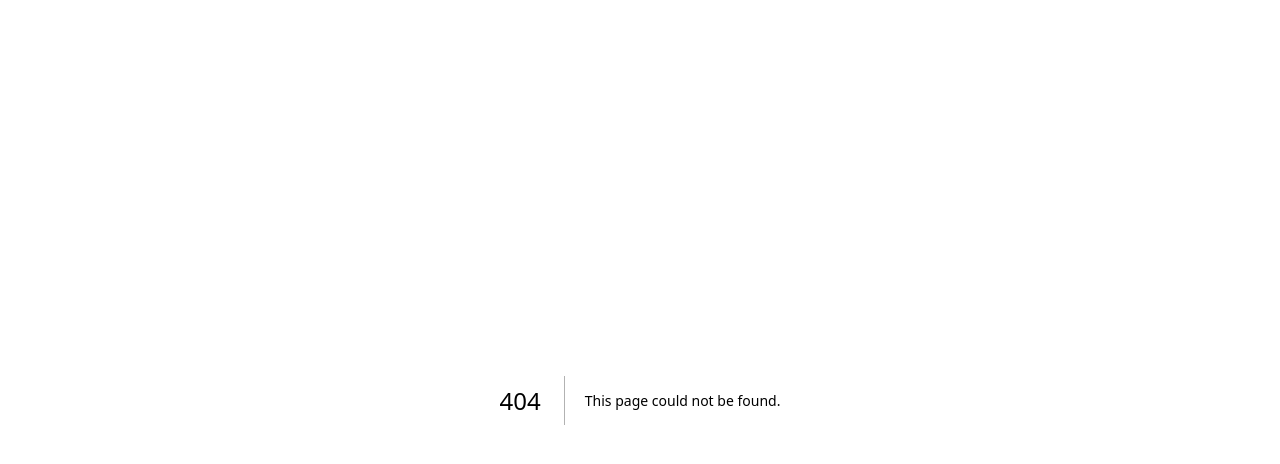
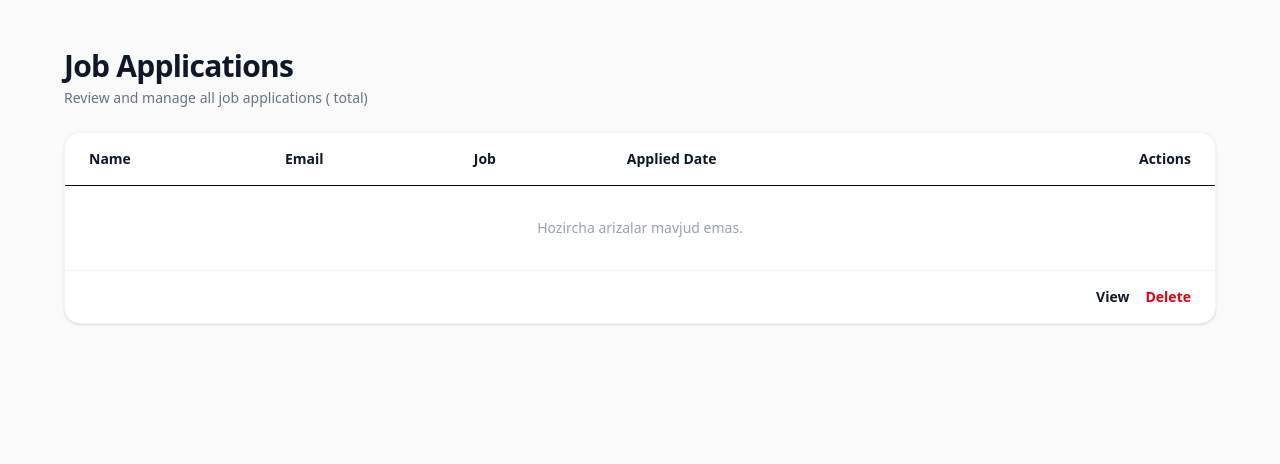
Before and after one commit to Abbos1309/G91-project, a Next.js app: page /admin/applies in a window 1280 px wide. Before the commit this address had no page. Shown: the top 464 px of the page. Built offline with nearby package versions, Linux system fonts and the light colour scheme.

Commit message:
Applies page added !

```diff
--- /dev/null
+++ b/app/admin/applies/page.tsx
@@ -0,0 +1,80 @@
+'use client';
+
+
+interface Application {
+  id: number;
+  job_id: string;
+  full_name: string;
+  email: string;
+  created_at: string;
+  jobs?: {
+    title: string;
+    company: string;
+  };
+}
+
+export default function JobApplicationsPage() {
+
+
+  return (
+    <div className="w-full min-h-screen bg-[#fafafa] py-12 px-6 md:px-12">
+      <div className="max-w-6xl mx-auto space-y-6">
+
+        <div>
+          <h1 className="text-3xl font-bold text-gray-900 tracking-tight">Job Applications</h1>
+          <p className="text-sm text-gray-500 mt-1">
+            Review and manage all job applications ( {/* Length */}  total)
+          </p>
+        </div>
+
+        <div className="bg-white border border-gray-100 rounded-2xl shadow-sm overflow-hidden">
+          <div className="overflow-x-auto">
+            <table className="w-full text-left border-collapse">
+              <thead>
+                <tr className="border-b border-gray-150 bg-white">
+                  <th className="py-4 px-6 text-sm font-bold text-gray-900">Name</th>
+                  <th className="py-4 px-6 text-sm font-bold text-gray-900">Email</th>
+                  <th className="py-4 px-6 text-sm font-bold text-gray-900">Job</th>
+                  <th className="py-4 px-6 text-sm font-bold text-gray-900">Applied Date</th>
+                  <th className="py-4 px-6 text-sm font-bold text-gray-900 text-right">Actions</th>
+                </tr>
+              </thead>
+              <tbody className="divide-y divide-gray-100">
+                  <tr>
+                    <td colSpan={5} className="py-8 text-center text-sm text-gray-400">
+                      Hozircha arizalar mavjud emas.
+                    </td>
+                  </tr>
+                    <tr  className="hover:bg-gray-50/50 transition-colors">
+                      <td className="py-4 px-6 text-sm font-medium text-gray-800">
+                        {/* Name */}
+                      </td>
+                      <td className="py-4 px-6 text-sm text-gray-500">
+                       {/* Email */}
+                      </td>
+                      <td className="py-4 px-6 text-sm text-gray-600 font-medium">
+                                {/* job's title; company  */}
+                      </td>
+                      <td className="py-4 px-6 text-sm text-gray-400">
+                        {/* Date */}
+                      </td>
+                      <td className="py-4 px-6 text-sm font-semibold space-x-4 text-right">
+                        <button className="text-gray-900 hover:underline transition-all">
+                          View
+                        </button>
+                        <button
+                          className="text-red-600 hover:underline transition-all"
+                        >
+                          Delete
+                        </button>
+                      </td>
+                    </tr>
+              </tbody>
+            </table>
+          </div>
+        </div>
+
+      </div>
+    </div>
+  );
+}
```
